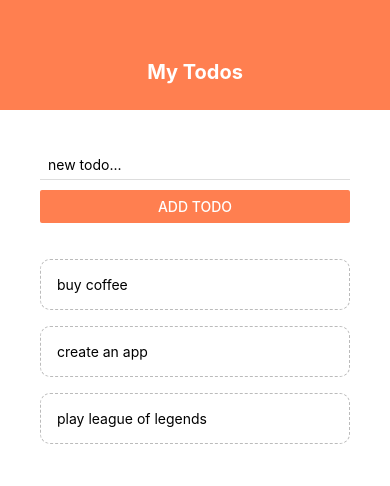
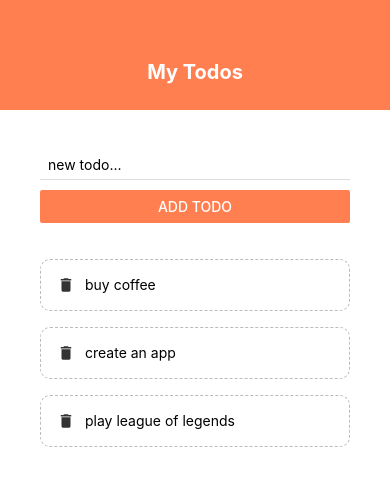
Before and after one commit to stevenson-yan/TDList, a React Native app: screen / in a window 390 px wide. Shown: the top 486 px of the page. Built offline with nearby package versions, Linux system fonts and the light colour scheme.

Commit message:
Tutorial 15

```diff
--- a/App.js
+++ b/App.js
@@ -4,6 +4,7 @@
 import Header from './components/header'
 import TodoItem from './components/todoItem'
 import AddTodo from './components/addTodo'
+import Sandbox from './components/sandbox'
 
 export default function App() {
   const [todos, setTodos] = useState([
@@ -36,6 +37,8 @@
   }
 
   return (
+    // <Sandbox/>
+
     <TouchableWithoutFeedback onPress={() => {Keyboard.dismiss()}}>
       <View style={styles.container}>
         <Header/>
@@ -63,8 +66,10 @@
   },
   content: {
     padding: 40,
+    flex: 1
   },
   list: {
     marginTop: 20,
+    flex: 1
   }
 });
--- /dev/null
+++ b/components/sandbox.js
@@ -0,0 +1,44 @@
+import React from 'react';
+import { StyleSheet, Text, View } from 'react-native';
+
+export default function Sandbox() {
+  return (
+    <View style={styles.container}>
+      <Text style={styles.boxOne}>one</Text>
+      <Text style={styles.boxTwo}>two</Text>
+      <Text style={styles.boxThree}>three</Text>
+      <Text style={styles.boxFour}>four</Text>
+    </View>
+  )
+}
+
+const styles = StyleSheet.create({
+  container:{
+    paddingTop: 40,
+    backgroundColor: '#ddd',
+    // flex: 1,
+    flexDirection: 'row',
+    justifyContent: 'space-around',
+    alignItems: 'flex-end'
+  },
+  boxOne: {
+    flex: 1,
+    backgroundColor: 'violet',
+    padding: 10
+  },
+  boxTwo: {
+    flex: 2,
+    backgroundColor: 'gold',
+    padding: 20
+  },
+  boxThree: {
+    flex: 1,
+    backgroundColor: 'coral',
+    padding: 30
+  },
+  boxFour: {
+    flex: 3,
+    backgroundColor: 'skyblue',
+    padding: 40
+  },
+})
--- a/components/todoItem.js
+++ b/components/todoItem.js
@@ -1,11 +1,15 @@
 import React from 'react';
 import { StyleSheet, Text, View, TouchableOpacity } from 'react-native';
+import { MaterialIcons } from '@expo/vector-icons'
 
 export default function TodoItem({ item, pressHandler }) {
 
   return(
     <TouchableOpacity onPress={() => pressHandler(item.key)}>
-      <Text style={styles.item}>{item.text}</Text>
+      <View style={styles.item}>
+        <MaterialIcons name='delete' size={18} color='#333'/>
+          <Text style={styles.itemText}>{item.text}</Text>
+      </View>
     </TouchableOpacity>
   )
 }
@@ -17,6 +21,10 @@
     borderColor: '#bbb',
     borderWidth: 1,
     borderStyle: 'dashed',
-    borderRadius: 10
+    borderRadius: 10,
+    flexDirection: 'row',
+  },
+  itemText: {
+    marginLeft: 10,
   }
 })
```
